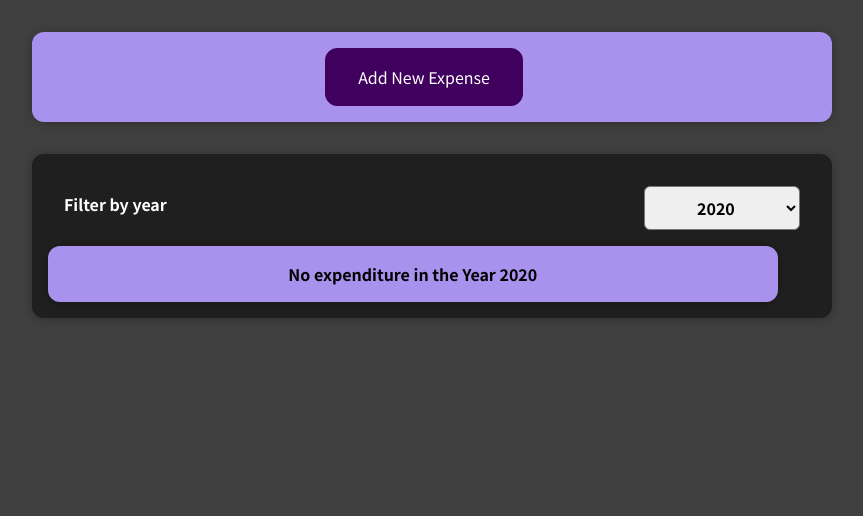
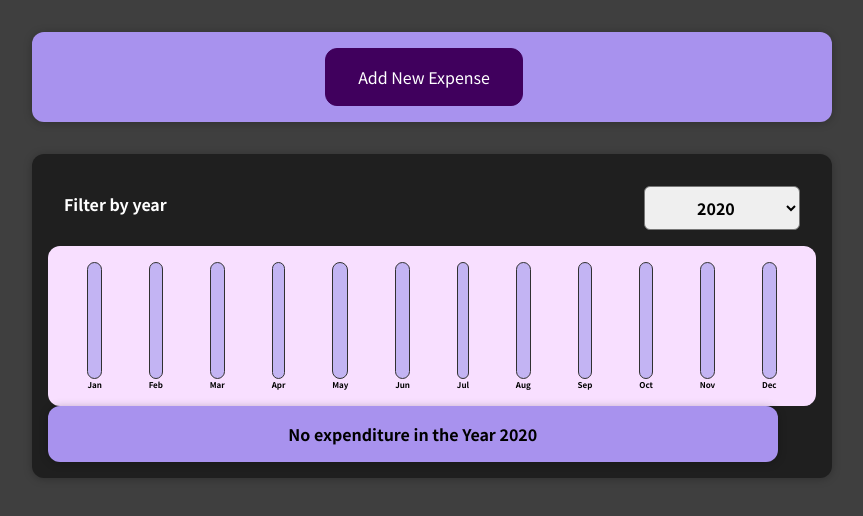
Before and after one commit to SwarajKaran/Expense-Tracker, a React (Create React App) app: page / in a window 1280 px wide. Shown: the top 516 px of the page, without its empty margins (208-1071 px from the left). Built offline with nearby package versions, Linux system fonts and the light colour scheme.

Commit message:
Added Chart Feature & Bug fixes

```diff
--- /dev/null
+++ b/src/components/Chart/Chart.css
@@ -0,0 +1,9 @@
+.chart {
+  padding: 1rem;
+  border-radius: 12px;
+  background-color: #f8dfff;
+  text-align: center;
+  display: flex;
+  justify-content: space-around;
+  height: 10rem;
+}
--- /dev/null
+++ b/src/components/Chart/Chart.js
@@ -0,0 +1,19 @@
+import './Chart.css';
+import ChartBar from './ChartBar';
+const Chart = (props) => {
+  const dataPointValues = props.dataPoints.map((dataPoint) => dataPoint.value);
+  const totalMaximum = Math.max(...dataPointValues);
+  return (
+    <div className="chart">
+      {props.dataPoints.map((dataPoint) => (
+        <ChartBar
+          key={dataPoint.label}
+          value={dataPoint.value}
+          maxValue={totalMaximum}
+          label={dataPoint.label}
+        />
+      ))}
+    </div>
+  );
+};
+export default Chart;
--- /dev/null
+++ b/src/components/Chart/ChartBar.css
@@ -0,0 +1,30 @@
+.chart-bar {
+  height: 100%;
+  display: flex;
+  flex-direction: column;
+  align-items: center;
+}
+
+.chart-bar__inner {
+  height: 100%;
+  width: 100%;
+  border: 1px solid #313131;
+  border-radius: 12px;
+  background-color: #c3b4f3;
+  overflow: hidden;
+  display: flex;
+  flex-direction: column;
+  justify-content: flex-end;
+}
+
+.chart-bar__fill {
+  background-color: #4826b9;
+  width: 100%;
+  transition: all 0.3s ease-out;
+}
+
+.chart-bar__label {
+  font-weight: bold;
+  font-size: 0.5rem;
+  text-align: center;
+}
--- /dev/null
+++ b/src/components/Chart/ChartBar.js
@@ -0,0 +1,22 @@
+import './ChartBar.css';
+const ChartBar = (props) => {
+  let barFillHeight = '0%';
+
+  if (props.maxValue > 0) {
+    barFillHeight = `${Math.round((props.value / props.maxValue) * 100)}%`;
+  }
+
+  return (
+    <div className="chart-bar">
+      <div className="chart-bar__inner">
+        <div
+          className="chart-bar__fill"
+          style={{ height: barFillHeight }}
+        ></div>
+      </div>
+      <div className="chart-bar__label">{props.label}</div>
+    </div>
+  );
+};
+
+export default ChartBar;
--- a/src/components/Expenses/Expenses.js
+++ b/src/components/Expenses/Expenses.js
@@ -3,6 +3,7 @@
 import ExpensesFilter from './ExpensesFilter';
 import { useState } from 'react';
 import ExpensesList from './ExpensesList';
+import ExpensesChart from './ExpensesChart';
 const Expenses = (props) => {
   const [filteredYear, setFilteredYear] = useState('2020');
   const onYearChangeHandler = (selectedYear) => {
@@ -17,6 +18,7 @@
         selected={filteredYear}
         onYearChange={onYearChangeHandler}
       />
+      <ExpensesChart expenses={filteredExpenses} />
       <ExpensesList expenses={filteredExpenses} filteredYear={filteredYear} />
     </Card>
   );
--- /dev/null
+++ b/src/components/Expenses/ExpensesChart.js
@@ -0,0 +1,25 @@
+import Chart from '../Chart/Chart';
+
+const ExpensesChart = (props) => {
+  const chartDataPoint = [
+    { label: 'Jan', value: 0 },
+    { label: 'Feb', value: 0 },
+    { label: 'Mar', value: 0 },
+    { label: 'Apr', value: 0 },
+    { label: 'May', value: 0 },
+    { label: 'Jun', value: 0 },
+    { label: 'Jul', value: 0 },
+    { label: 'Aug', value: 0 },
+    { label: 'Sep', value: 0 },
+    { label: 'Oct', value: 0 },
+    { label: 'Nov', value: 0 },
+    { label: 'Dec', value: 0 },
+  ];
+  for (const expense of props.expenses) {
+    const expenseMonth = expense.date.getMonth();
+    chartDataPoint[expenseMonth].value += expense.amount;
+  }
+  return <Chart dataPoints={chartDataPoint} />;
+};
+
+export default ExpensesChart;
--- a/src/components/Expenses/ExpensesList.js
+++ b/src/components/Expenses/ExpensesList.js
@@ -9,7 +9,8 @@
       </Card>
     );
   return (
-    <ul className="expenses-list">
+    // <ul className="expenses-list">
+    <div>
       {props.expenses.map((exp) => (
         <ExpenseItem
           key={exp.id}
@@ -18,7 +19,8 @@
           amount={exp.amount}
         />
       ))}
-    </ul>
+    </div>
+    // </ul>
   );
 };
 export default ExpensesList;
--- a/src/components/NewExpense/ExpenseForm.js
+++ b/src/components/NewExpense/ExpenseForm.js
@@ -34,7 +34,7 @@
     event.preventDefault();
     const expenseData = {
       title: enteredTitle,
-      amount: enteredAmount,
+      amount: +enteredAmount,
       date: new Date(enteredDate),
     };
     props.onSaveExpenseData(expenseData);
```
